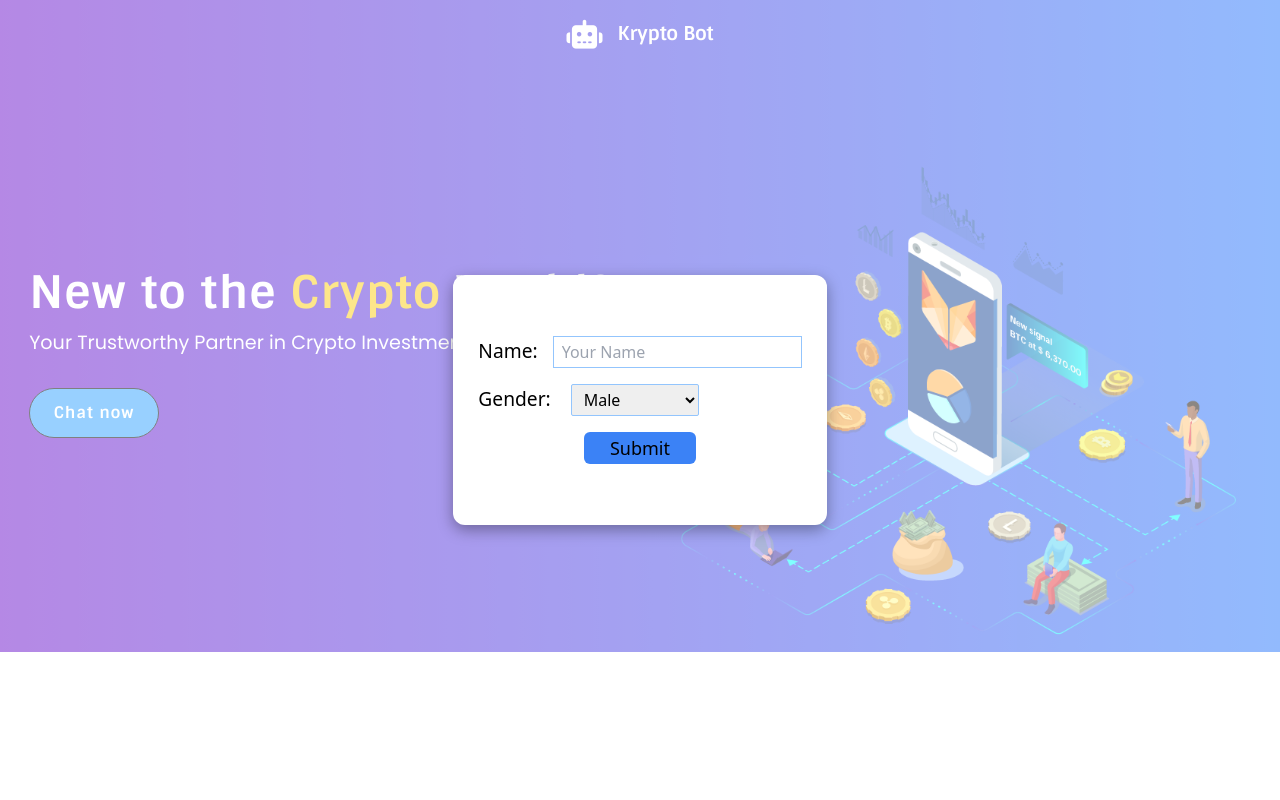
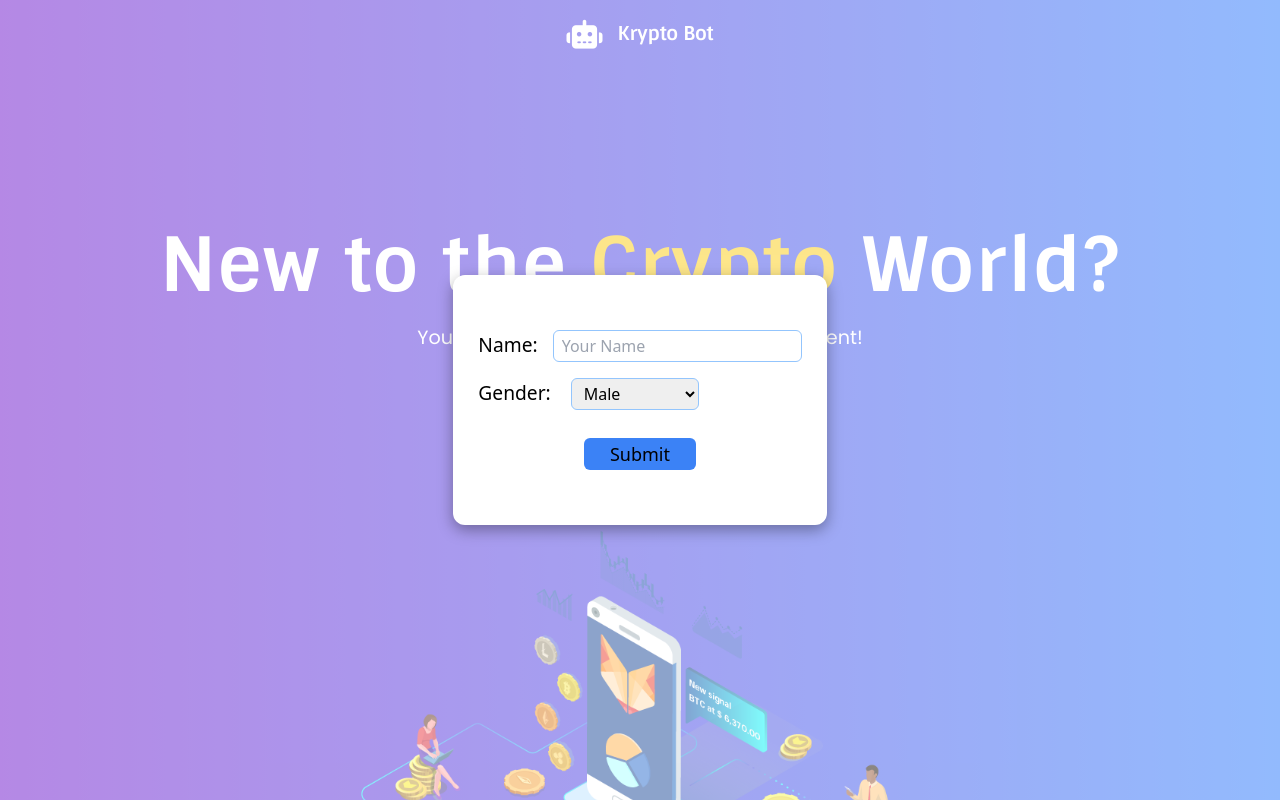
Before and after one commit to Yash-Phatak/Auto-Remediation, a React (Create React App) app in the folder client/: page / in a window 1280 px wide. Shown: the top 800 px of the page. Built offline with nearby package versions, Linux system fonts and the light colour scheme.

Commit message:
major frontend upgrade

```diff
--- a/client/src/astylus/fp.module.css
+++ b/client/src/astylus/fp.module.css
@@ -1,15 +1,29 @@
 .bdy{
     display: flex;
-    flex-direction: row;
+    flex-direction: column;
     justify-content: space-between;
     flex: 1;
     flex-wrap: wrap;
-    padding-top: 90px;
+    padding-top: 60px;
+    text-align: center;
     color: #ffffff;
     background-image: var(--prim);
     height: fit-content;
 }
 
+@media (max-width: 1196px){
+    .bdy{
+        padding-top: 0px;
+        text-align: center;
+    }
+    .h{
+        font-size: 60px;
+    }
+    .heading{
+        margin: 30px auto !important;
+    }
+
+}
 
 .img{
     min-width: 350px;
@@ -18,25 +32,25 @@
 }
 
 .h{
-    font-size: 45px;
+    font-size: 75px;
     font-weight: bolder;
-    letter-spacing: 1.5px;
+    letter-spacing: 2px;
     margin-bottom: 3px;
 }
 
 .heading{
     font-family: var(--font1);
-    margin: 90px auto;
+    margin: 70px auto;
     width: auto;
     padding: 10px;
 }
 
 .btn{
-    background-color: #30A2FF;
+    background-color: var(--dcdark);
     color: var(--sec);
     margin-top: 30px;
-    height: 50px;
-    width: 130px;
+    height: 60px;
+    width: 180px;
     border-radius: 40px;
     border-width: 1px;
     border-color: black;
--- a/client/src/components/Fp.jsx
+++ b/client/src/components/Fp.jsx
@@ -1,16 +1,20 @@
 import React from 'react'
-import { Link} from 'react-router-dom'
+import { Link } from 'react-router-dom'
 import fpc from '../astylus/fp.module.css'
 import img from '../img/boy.png'
 
-function Fp() {
+function Fp({ open }) {
   return (
     <>
-            <div className={fpc.bdy}>
+      <div className={`${fpc.bdy}`}>
         <div className={fpc.heading}>
           <h1 className={fpc.h}>New to the <span className='text-yellow-400'>Crypto</span> World?</h1>
-                    <h2 style={{fontFamily:"var(--font2)", fontSize:"1.2rem"}}>Your Trustworthy Partner in Crypto Investment!</h2>
-                    <div className={fpc.btn} > <Link  to='/chat'>Chat now</Link></div>
+          <h2 style={{ fontFamily: "var(--font2)", fontSize: "1.2rem" }}>Your Trustworthy Partner in Crypto Investment!</h2>
+          <div className='flex justify-center items-center'>
+            <div className={fpc.btn} >
+              <Link to='/chat' className='text-yellow-400 text-lg'>Chat now<i className={`fa-solid fa-arrow-right fa-lg ${open? "" : "fa-fade"} pl-3 text-yellow-400 z-0`}></i></Link>
+            </div>
+          </div>
         </div>
         <div className={fpc.img}><img src={img} alt='err' ></img></div>
       </div>
--- a/client/src/components/Modal.jsx
+++ b/client/src/components/Modal.jsx
@@ -2,7 +2,7 @@ import React from 'react'
 import '../astylus/modal.css'
 import { useState } from 'react';
 
-function Modal({ setOpenModal, setDet }) {
+function Modal({ setOpenModal }) {
   const [val, setVal] = useState("");
   const [gen, setGen] = useState("male");
   return (
@@ -12,16 +12,16 @@ function Modal({ setOpenModal, setDet }) {
         <form onSubmit={() => { setOpenModal(false); localStorage.setItem('name', val);  localStorage.setItem('gen', gen)}} className='flex flex-col justify-center items-center'>
           <div className='pb-4'>
             <label for="name">Name:</label>
-            <input type="text" name="name" placeholder="Your Name" value={val} onChange={(e) => { setVal(e.target.value) }} className='h-8 px-2 border border-blue-300'/>
+            <input type="text" name="name" placeholder="Your Name" value={val} onChange={(e) => { setVal(e.target.value) }} className='h-8 px-2 border border-blue-300 rounded-md'/>
           </div>
           <div className='pb-4 self-start'>
             <label>Gender: </label>
-            <select name="gend" value={gen} onChange={(e) => { setGen(e.target.value) }} className='rounded-sm w-32 h-8 pl-2 border border-blue-300'>
+            <select name="gend" value={gen} onChange={(e) => { setGen(e.target.value) }} className='rounded-md w-32 h-8 pl-2 border border-blue-300'>
               <option value="male">Male</option>
               <option value="female">Female</option>
             </select>
           </div>
-          <button className='bg-blue-500 rounded-md text-lg w-28 h-8 '>
+          <button className='bg-blue-500 rounded-md text-lg w-28 h-8 mt-3 '>
             Submit
           </button>
         </form>
--- a/client/src/screen/Chat.jsx
+++ b/client/src/screen/Chat.jsx
@@ -75,7 +75,7 @@ function Chat() {
 
             <div className={`${slide ? "max-lg:translate-x-[-300vw]" : ""} ${css.sidebar} transition ease-out delay-300`}>
                 <PixelArtCard hover={false} random={true} size={200} tags={[(gen==="male")? "human-male":"human-female"] }/>
-                <h1 className="mb-12 text-xl">Hello, {name}!</h1>
+                <h1 className="mb-12 text-xl mt-2">Hello, <span className='text-yellow-400 font-bold'>{name}</span>!</h1>
 
                 <button onClick={()=> {setActiv({one:true, two:false, three:false}); setSlide(!slide)}} className={`h-[40px] w-[120px]  ${css.btn}`} style={{backgroundImage: activ.one ? "var(--prim)" : ""}}>
                     FAQ</button>
--- a/client/src/screen/Home.jsx
+++ b/client/src/screen/Home.jsx
@@ -20,7 +20,7 @@ function Home() {
     <div>
       {open && <Modal setOpenModal={setOpen} setDet={setDet}/>}
       <Navbar />
-      <Fp />
+      <Fp open={open}/>
     </div>
   )
 }
```
Lines whose indentation alone changed are shown as unchanged.
